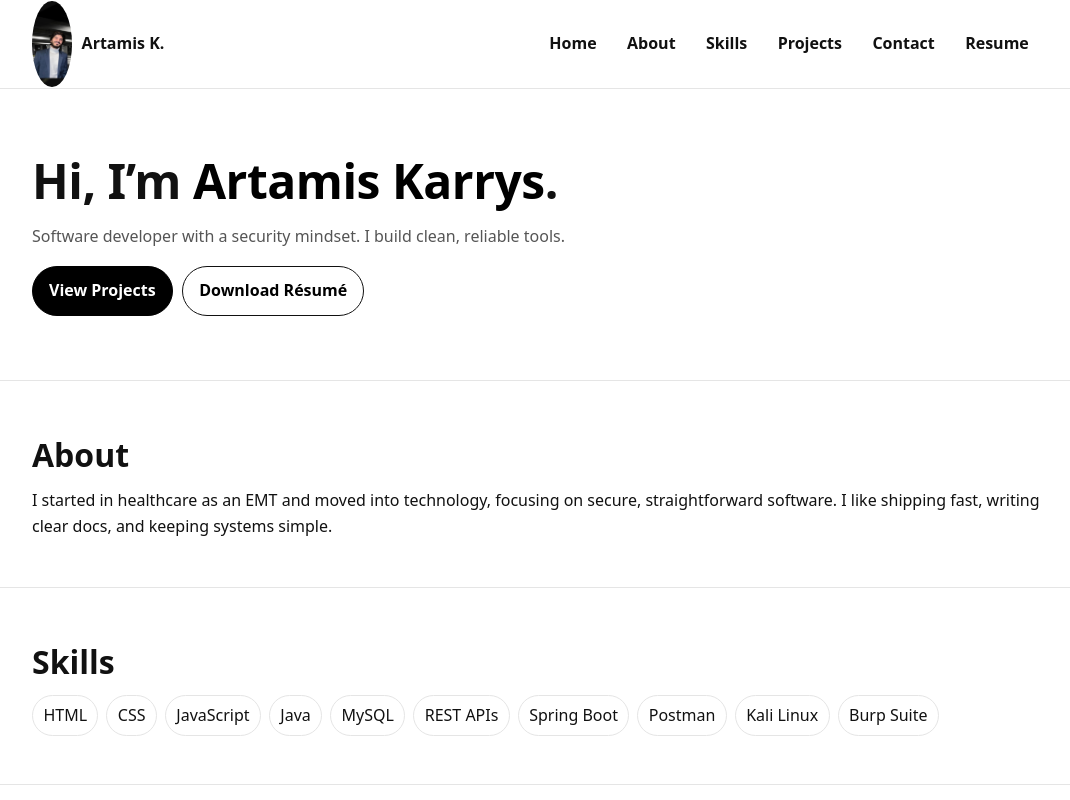
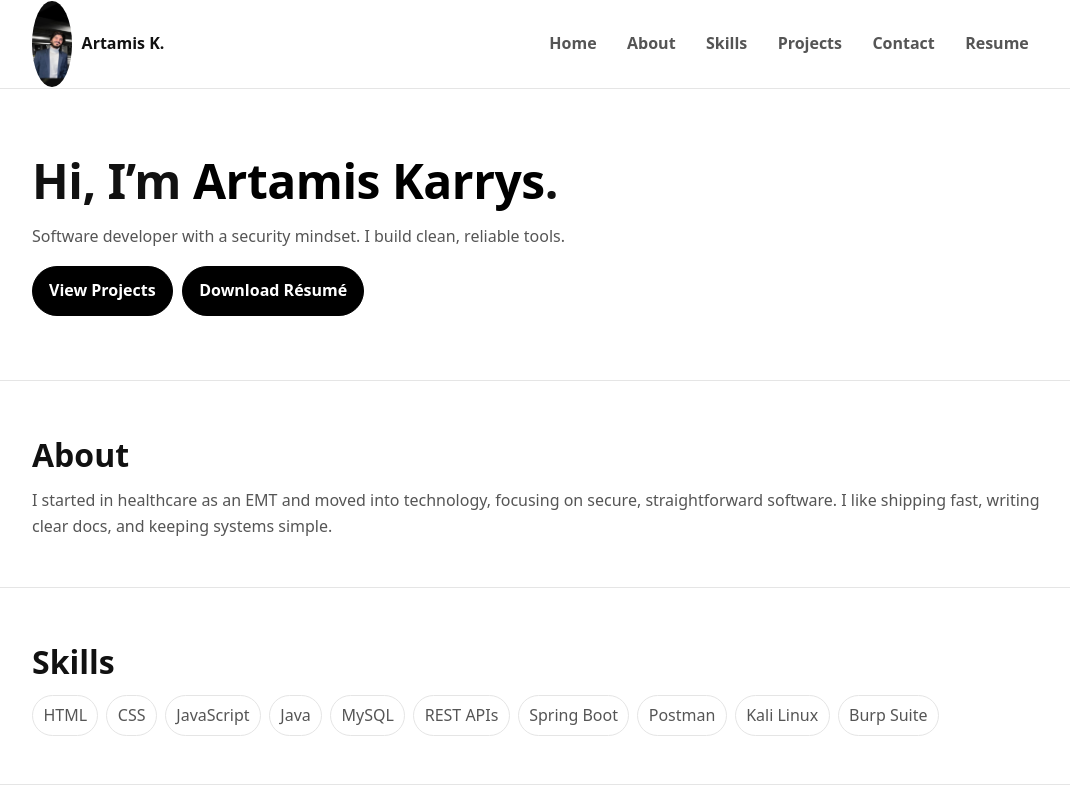
Before and after one commit to akarrys/portfoliowebsite, a website: page index.html in a window 1280 px wide. Shown: the top 800 px of the page, without its empty margins (104-1174 px from the left). Drawn offline with Linux system fonts and the light colour scheme.

Commit message:
Update index.html

```diff
--- a/index.html
+++ b/index.html
@@ -7,6 +7,8 @@
   <title>Artamis Karrys — Portfolio</title>
   <meta name="description" content="Portfolio of Artamis Karrys" />
   <link rel="stylesheet" href="css/style.css" />
+  <link rel="stylesheet" href="assets/css/ak-overrides.css">
+
 </head>
 <body>
   <header class="site-header" id="site-header">
```
